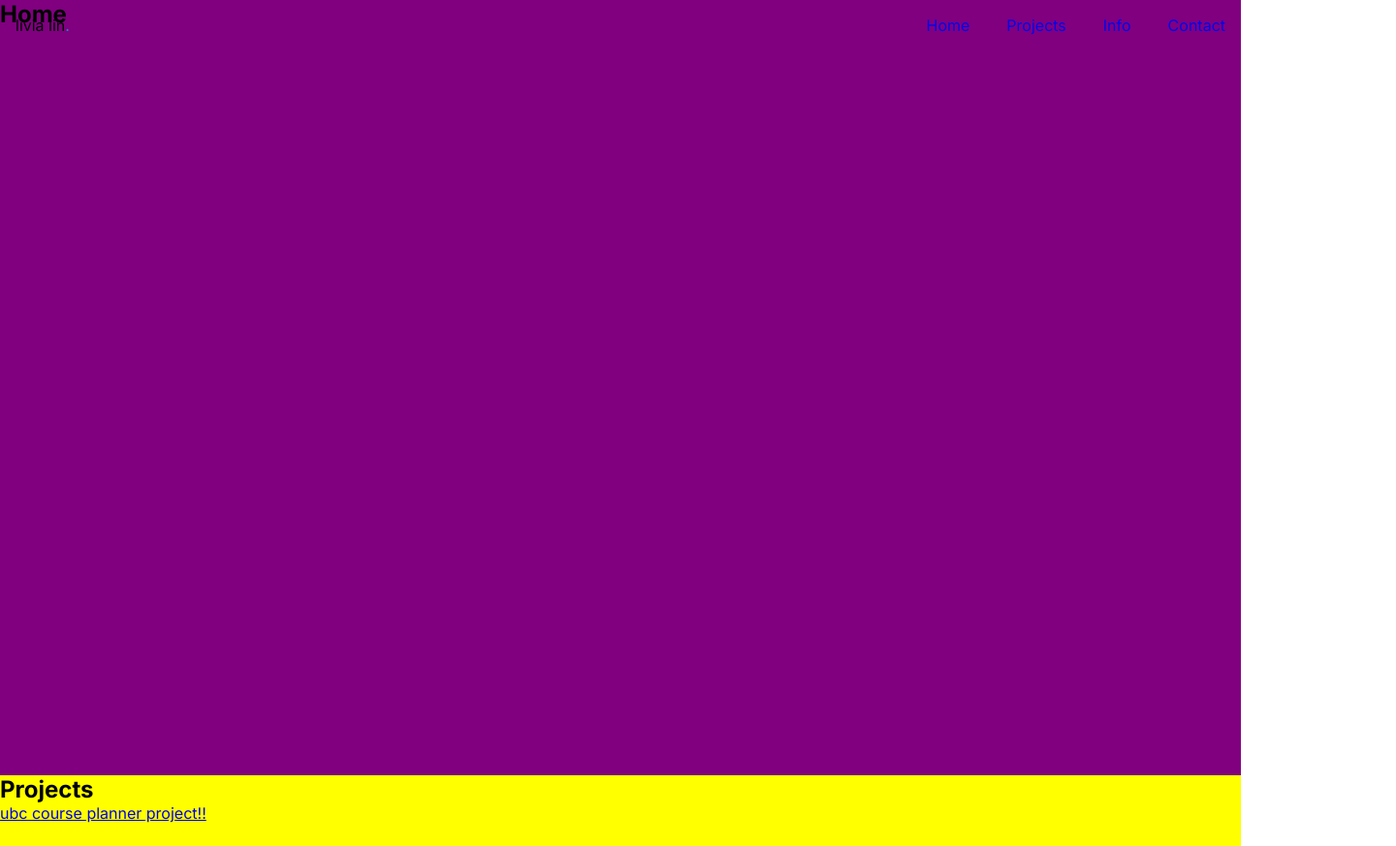
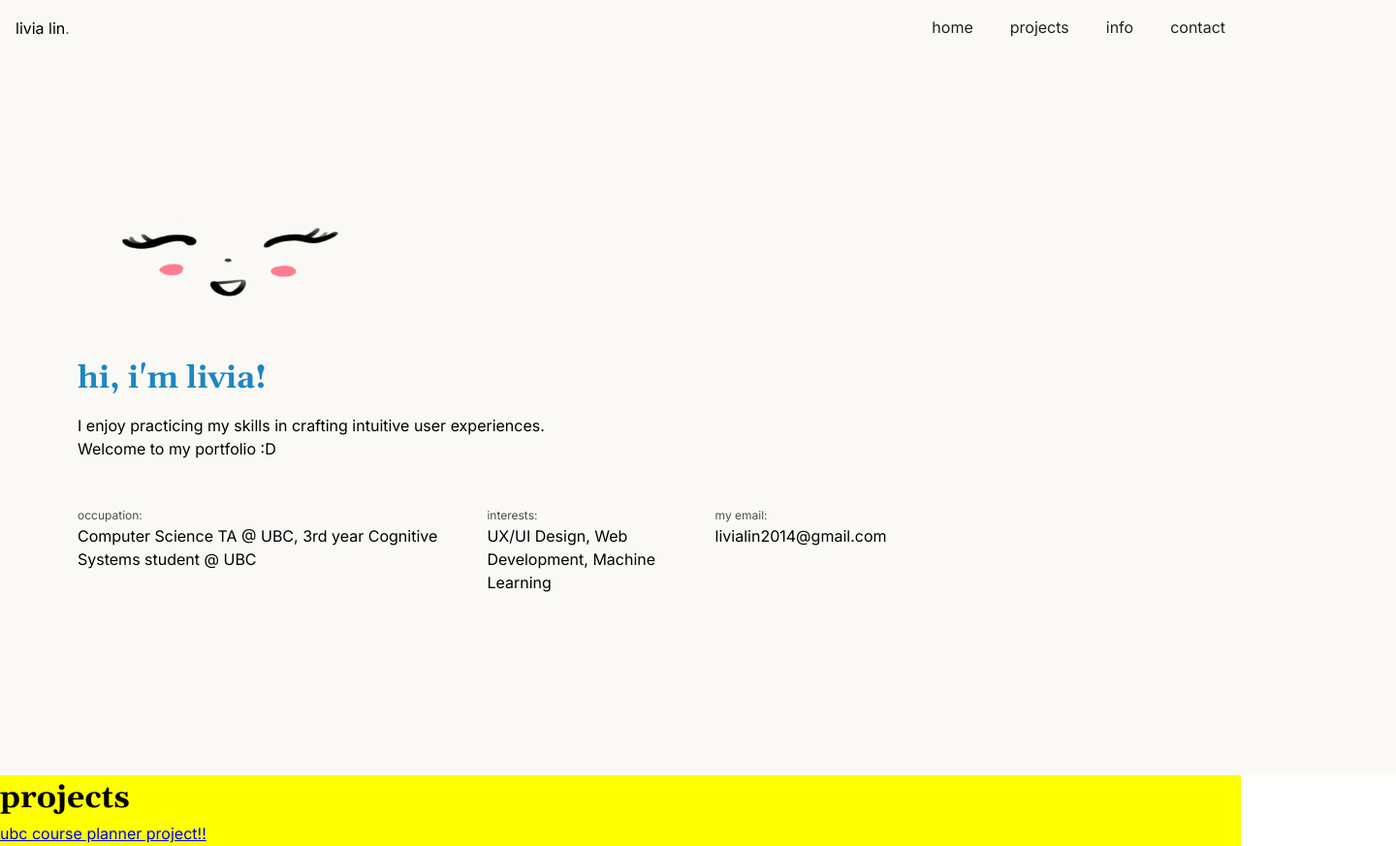
Before and after one commit to llivvv/Portfolio, a plain HTML site: page index.html in a window 1280 px wide. Shown: the top 873 px of the page at 97% size, 1440 px wide, since content can reach past the window. Drawn offline with nearby package versions, Linux system fonts and the light colour scheme.

Commit message:
home section done

```diff
--- a/index.html
+++ b/index.html
@@ -46,35 +46,67 @@
           data-visible="false"
         >
           <li class="active nav-item">
-            <a href="#home">Home</a>
+            <a href="#home">home</a>
           </li>
           <li class="nav-item">
-            <a href="#projects">Projects</a>
+            <a href="#projects">projects</a>
           </li>
           <li class="nav-item">
-            <a href="#info">Info</a>
+            <a href="#info">info</a>
           </li>
           <li class="nav-item">
-            <a href="#contact">Contact</a>
+            <a href="#contact">contact</a>
           </li>
         </ul>
       </div>
     </nav>
 
     <section id="home">
-      <h1>Home</h1>
+      <div class="top">
+        <img
+          class="avatar"
+          src="./assets/face.png"
+          alt="smiley face avatar"
+        />
+        <div class="intro">
+          <h1>hi, i'm livia!</h1>
+          <p>
+            I enjoy practicing my skills in crafting intuitive user experiences.
+            Welcome to my portfolio :D
+          </p>
+        </div>
+      </div>
+      <div class="details">
+        <div class="occupation">
+          <p class="type">occupation:</p>
+          <p class="detail">
+            Computer Science TA @ UBC, 3rd year Cognitive Systems student @ UBC
+          </p>
+        </div>
+        <div class="interests">
+          <p class="type">interests:</p>
+          <p class="detail">
+            <span>UX/UI Design, </span>
+            Web Development, Machine Learning
+          </p>
+        </div>
+        <div class="contact-info">
+          <p class="type">my email:</p>
+          <p class="detail">livialin2014@gmail.com</p>
+        </div>
+      </div>
     </section>
     <section id="projects">
-      <h1>Projects</h1>
+      <h1>projects</h1>
       <a href="./projects/ubc-course-planner.html"
         >ubc course planner project!!</a
       >
     </section>
     <section id="info">
-      <h1>Info</h1>
+      <h1>info</h1>
     </section>
     <section id="contact">
-      <h1>Contact</h1>
+      <h1>contact</h1>
     </section>
   </body>
 </html>
--- a/style.css
+++ b/style.css
@@ -7,7 +7,14 @@
   font-size: 16px;
   --prim-white: #faf9f6;
   --prim-black: #222222;
+  --neutral-gray: #4d4d4d;
   --accent-blue: #1d86c3;
+  --mobile-role-gap: 1.5rem;
+}
+
+html {
+  scroll-behavior: smooth;
+  scroll-padding: 3.5rem;
 }
 
 body {
@@ -15,8 +22,33 @@ body {
   width: 100dvw;
   overflow-x: hidden;
   overflow-y: auto;
+  line-height: 1.5;
+}
+
+/* font styles */
+
+h1 {
+  font-family: "Gelasio", serif;
+  font-size: 2rem;
+}
+
+h2 {
+  font-family: "Gelasio", serif;
+  font-size: 1.5rem;
+}
+
+h3 {
+  font-family: "Gelasio", serif;
+  font-size: 1.25rem;
+}
+
+p,
+a {
   font-family: "Inter", sans-serif;
+  font-size: 1rem;
 }
+
+/* end of font styles */
 
 /* navigation */
 
@@ -32,6 +64,7 @@ nav {
   display: flex;
   justify-content: space-between;
   align-items: center;
+  background-color: rgba(250, 249, 246, 0.2);
 }
 
 nav > p {
@@ -42,6 +75,11 @@ nav > p {
 
 nav > p > span {
   color: var(--accent-blue);
+}
+
+nav a:link,
+nav a:visited {
+  color: var(--prim-black);
 }
 
 #nav-list {
@@ -57,7 +95,91 @@ nav > p > span {
   text-decoration: none;
 }
 
+/* end of navigation */
+
+section {
+  height: 100%;
+  width: 100%;
+}
+
+/* home section */
+#home {
+  background: var(--prim-white);
+  /* background: purple; */
+  height: 100%;
+  width: 100%;
+  padding: 0 5rem;
+  display: flex;
+  flex-direction: column;
+  justify-content: center;
+  align-items: start;
+  gap: 3rem;
+}
+
+.top {
+  display: flex;
+  flex-direction: column;
+  gap: 0;
+}
+
+.avatar {
+  width: 25%;
+  aspect-ratio: 16 / 9;
+  /* height: 400px; */
+  object-fit: contain;
+}
+
+.intro {
+  max-width: 40%;
+  display: flex;
+  flex-direction: column;
+  justify-content: center;
+  gap: 0.75rem;
+}
+
+.intro > h1 {
+  color: var(--accent-blue);
+}
+
+.details {
+  max-width: 66%;
+  display: flex;
+  flex-wrap: nowrap;
+  gap: 3rem;
+}
+
+.type {
+  font-size: 0.75rem;
+  color: var(--neutral-gray);
+}
+
+.occupation {
+  flex: 2;
+}
+
+.interests,
+.contact-info {
+  flex: 1;
+}
+
+/* end of home section */
+
+#projects {
+  background: yellow;
+}
+
+#info {
+  background: blue;
+}
+
+#contact {
+  background: yellow;
+}
+
 @media (max-width: 480px) {
+  .nav-item > a {
+    font-size: 1.25rem;
+  }
   #nav-list {
     position: fixed;
     inset: 0 0 0 0;
@@ -82,38 +204,29 @@ nav > p > span {
     background-color: transparent;
     background-image: url("assets/menu.svg");
     background-repeat: no-repeat;
+    background-position: right top;
     z-index: 9999;
     width: 2rem;
     aspect-ratio: 1;
     border: 0;
-    top: 2rem;
-    right: 2rem;
+    top: 1rem;
+    right: 1rem;
   }
 
   .mobile-nav-toggle[aria-expanded="true"] {
     background-image: url("assets/close.svg");
   }
+
+  #home {
+    padding: 0 1.25rem;
+  }
+
+  .intro {
+    max-width: 100%;
+  }
+
+  .details {
+    flex-direction: column;
+    gap: var(--mobile-role-gap);
+  }
 }
-
-/* end of navigation */
-
-section {
-  height: 100%;
-  width: 100%;
-}
-
-#home {
-  background: purple;
-}
-
-#projects {
-  background: yellow;
-}
-
-#info {
-  background: blue;
-}
-
-#contact {
-  background: yellow;
-}
```
Also changed, not shown: assets/face.png (added).
